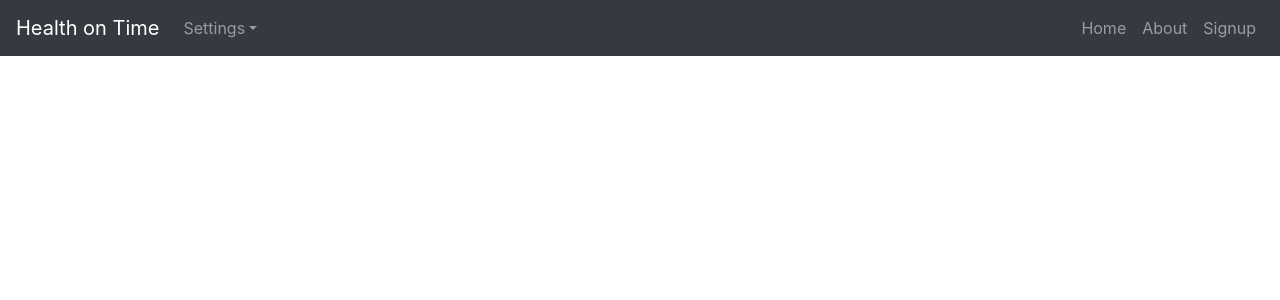
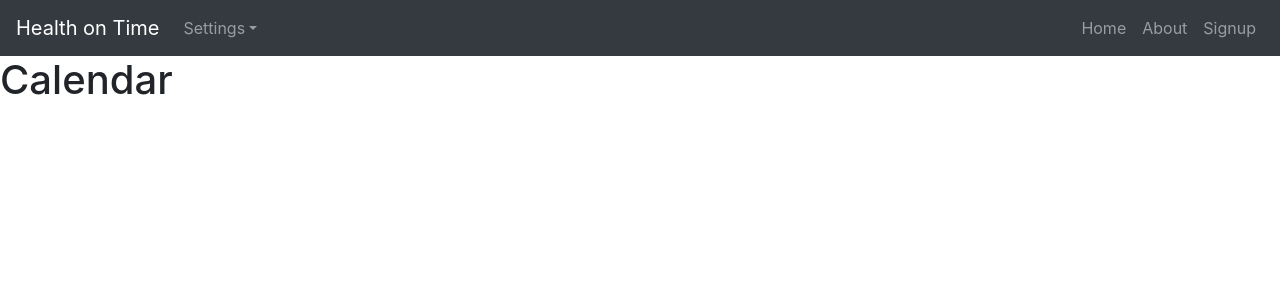
Before and after one commit to chingu-voyages/v27-geckos-team-03, a React (Create React App) app in the folder health-on-time/: page /calendar in a window 1280 px wide. Shown: the top 300 px of the page. Built offline with nearby package versions, Linux system fonts and the light colour scheme.

Commit message:
Add NavLike to nav-bar

```diff
--- a/health-on-time/src/App.js
+++ b/health-on-time/src/App.js
@@ -1,16 +1,18 @@
 import React from "react";
 import { BrowserRouter, Route } from "react-router-dom";
 import Navbar from "./Components/Navbar";
-import Home from "./Pages/Home";
+import HomePage from "./Pages/HomePage";
 import MedicineCabinet from "./Pages/MedicineCabinet";
+import CalendarPage from "./Pages/CalendarPage";
 import "./Styles/App.css";
 
 const App = () => {
   return (
     <BrowserRouter>
       <Navbar />
-      <Route path="/" component={Home} exact={true} />
+      <Route path="/" component={HomePage} exact={true} />
       <Route path="/medicine" component={MedicineCabinet} />
+      <Route path="/calendar" component={CalendarPage} />
     </BrowserRouter>
   );
 };
--- a/health-on-time/src/Components/Navbar.js
+++ b/health-on-time/src/Components/Navbar.js
@@ -1,4 +1,5 @@
 import React from "react";
+import { NavLink } from "react-router-dom";
 import "../Styles/App.css";
 import * as ReactBootStrap from "react-bootstrap";
 import "../App.js";
@@ -12,9 +13,11 @@ const Navbar = () => {
         bg="dark"
         variant="dark"
       >
+        <NavLink to="/" exact={true}>
           <ReactBootStrap.Navbar.Brand href="#home">
             Health on Time
           </ReactBootStrap.Navbar.Brand>
+        </NavLink>
         <ReactBootStrap.Navbar.Toggle aria-controls="responsive-navbar-nav" />
         <ReactBootStrap.Navbar.Collapse id="responsive-navbar-nav">
           <ReactBootStrap.Nav className="mr-auto">
@@ -25,20 +28,27 @@ const Navbar = () => {
               <ReactBootStrap.NavDropdown.Item href="#action/3.1">
                 Profile Page
               </ReactBootStrap.NavDropdown.Item>
+              <NavLink to="/medicine">
                 <ReactBootStrap.NavDropdown.Item href="#action/3.2">
                   Medicine Cabinet
                 </ReactBootStrap.NavDropdown.Item>
+              </NavLink>
+              <NavLink to="/calendar">
                 <ReactBootStrap.NavDropdown.Item href="#action/3.3">
                   Calendar
                 </ReactBootStrap.NavDropdown.Item>
+              </NavLink>
+
               <ReactBootStrap.NavDropdown.Divider />
               <ReactBootStrap.NavDropdown.Item href="#action/3.4"></ReactBootStrap.NavDropdown.Item>
             </ReactBootStrap.NavDropdown>
           </ReactBootStrap.Nav>
           <ReactBootStrap.Nav>
+            <NavLink to="/" exact={true}>
               <ReactBootStrap.Nav.Link href="#home">
-              Home{" "}
+                Home
               </ReactBootStrap.Nav.Link>
+            </NavLink>
             <ReactBootStrap.Nav.Link href="#about">
               About
             </ReactBootStrap.Nav.Link>
--- /dev/null
+++ b/health-on-time/src/Pages/CalendarPage.js
@@ -0,0 +1,11 @@
+import React from "react";
+
+const CalendarPage = () => {
+  return (
+    <div>
+      <h1>Calendar</h1>
+    </div>
+  );
+};
+
+export default CalendarPage;
--- a/health-on-time/src/Pages/Home.js
+++ /dev/null
@@ -1,12 +0,0 @@
-import React from "react";
-import LandingPage from "../Components/landingPage";
-
-const Home = () => {
-  return (
-    <div>
-      <LandingPage />
-    </div>
-  );
-};
-
-export default Home;
--- /dev/null
+++ b/health-on-time/src/Pages/HomePage.js
@@ -0,0 +1,12 @@
+import React from "react";
+import LandingPage from "../Components/LandingPage";
+
+const HomePage = () => {
+  return (
+    <div>
+      <LandingPage />
+    </div>
+  );
+};
+
+export default HomePage;
--- a/health-on-time/src/components/SearchBox.js
+++ b/health-on-time/src/components/SearchBox.js
@@ -2,7 +2,7 @@ import React, { useState } from "react";
 import { Button } from "react-bootstrap";
 
 const SearchBox = (props) => {
-  // Change the state whenever theere's change in the input fileld
+  // Change the state whenever there's change in the input fileld
   const [title, setTitle] = useState("");
 
   return (
```
Lines whose indentation alone changed are shown as unchanged.
